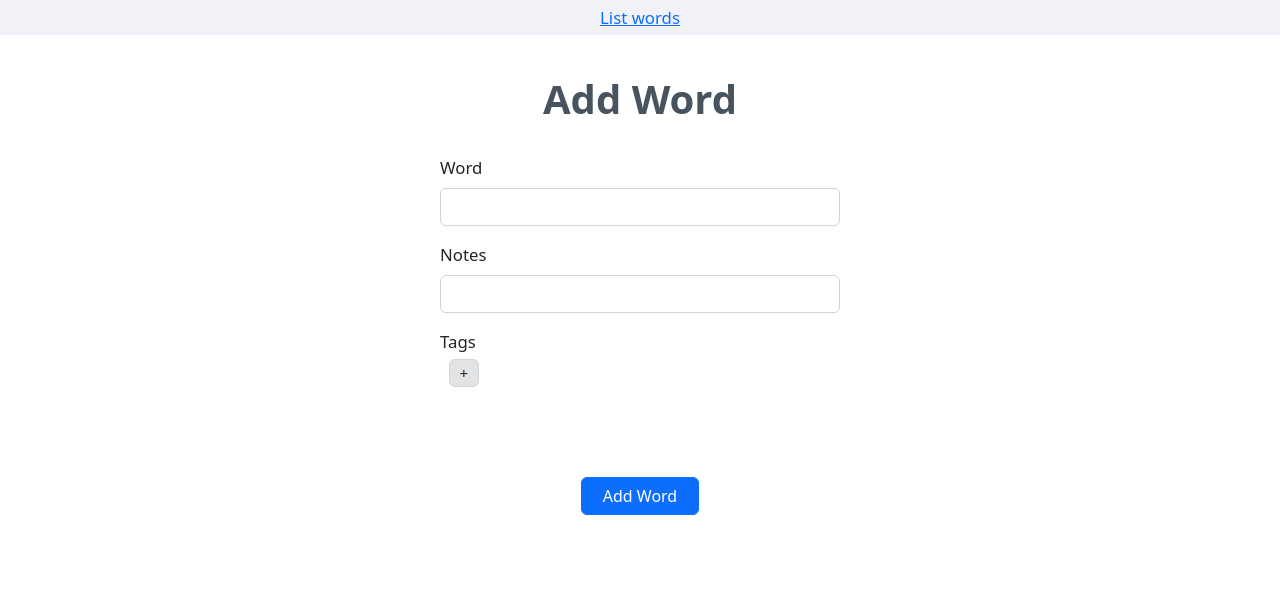
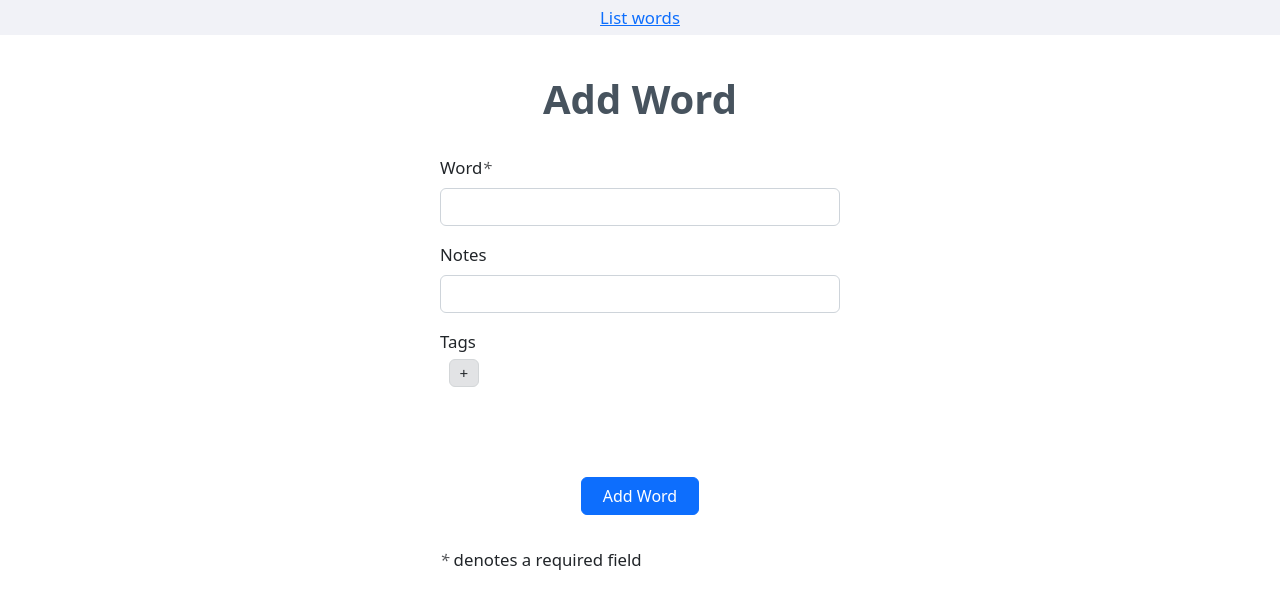
Before and after one commit to vishusandy/lexicon, a SvelteKit app: page /add in a window 1280 px wide. Shown: the top 604 px of the page. Built offline with nearby package versions, Linux system fonts and the light colour scheme.

Commit message:
Add required field helper

```diff
--- a/src/components/Add.svelte
+++ b/src/components/Add.svelte
@@ -207,7 +207,9 @@
 
 <form id="{key}-add-form" on:submit|preventDefault={addWord} class="mt-4">
     <div class="mb-3">
-        <label for="{key}-add-input" class="form-label">Word</label>
+        <label for="{key}-add-input" class="form-label" title="required"
+            >Word<span class="required">*</span></label
+        >
         <input
             id="{key}-add-input"
             bind:value={word}
@@ -257,6 +259,9 @@
 
     <div id="{key}-add-container" class="add-container">
         <button type="submit" class="add btn btn-primary">Add Word </button><br />
+    </div>
+    <div>
+        <span class="required">*</span> denotes a required field
     </div>
 </form>
 
@@ -321,4 +326,9 @@
         transition: height 0.3s ease-out, border-color 0.15s ease-in-out,
             box-shadow 0.15s ease-in-out;
     }
+
+    .required {
+        color: #525457;
+        font-style: italic;
+    }
 </style>
```
